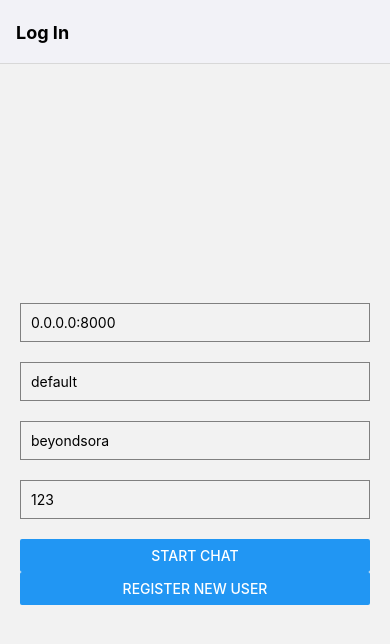
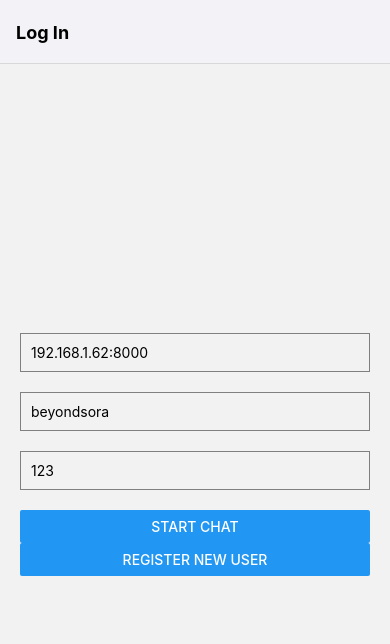
Before and after one commit to therealgymmy/rocket_chat_frontend, a React Native app: screen /Config in a window 390 px wide. Shown: the top 644 px of the page. Built offline with nearby package versions, Linux system fonts and the light colour scheme.

Commit message:
don't support multi chatroom for now

```diff
--- a/ChatScreen.js
+++ b/ChatScreen.js
@@ -31,7 +31,7 @@ const renderBubble = (props) => {
 };
 
 export default function ChatScreen({ route }) {
-    const { username, token, serverAddress, chatroom } = route.params;
+    const { username, token, serverAddress } = route.params;
     const [messages, setMessages] = useState([]);
 
     useEffect(() => {
--- a/ConfigScreen.js
+++ b/ConfigScreen.js
@@ -18,8 +18,7 @@ async function loginUser(username, password, serverAddress) {
 export default function ConfigScreen({ navigation }) {
     const [username, setUsername] = useState('beyondsora');
     const [password, setPassword] = useState('123');
-    const [serverAddress, setServerAddress] = useState('0.0.0.0:8000');
-    const [chatroom, setChatroom] = useState('default');
+    const [serverAddress, setServerAddress] = useState('192.168.1.62:8000');
     const [errorMessage, setErrorMessage] = useState('');
 
     const handleStartChat = () => {
@@ -30,7 +29,7 @@ export default function ConfigScreen({ navigation }) {
                 } else {
                     setErrorMessage('');
                     const token = response.Ok;
-                    navigation.navigate('Chat', { username, token, serverAddress, chatroom });
+                    navigation.navigate('Chat', { username, token, serverAddress });
                 }
             })
             .catch(error => console.log(error));
@@ -48,12 +47,6 @@ export default function ConfigScreen({ navigation }) {
                 placeholder="Enter server address"
                 value={serverAddress}
                 onChangeText={setServerAddress}
-            />
-            <TextInput
-                style={styles.input}
-                placeholder="Enter chat room"
-                value={chatroom}
-                onChangeText={setChatroom}
             />
             <TextInput
                 style={styles.input}
--- a/RegistrationScreen.js
+++ b/RegistrationScreen.js
@@ -2,7 +2,7 @@ import React, { useState } from 'react';
 import { View, TextInput, Button, Text, StyleSheet } from 'react-native';
 
 const RegistrationScreen = ({ navigation }) => {
-    const [serverAddress, setServerAddress] = useState('0.0.0.0:8000');
+    const [serverAddress, setServerAddress] = useState('192.168.1.62:8000');
     const [email, setEmail] = useState('gymmy@random.com');
     const [username, setUsername] = useState('beyondsora');
     const [password, setPassword] = useState('123');
```
